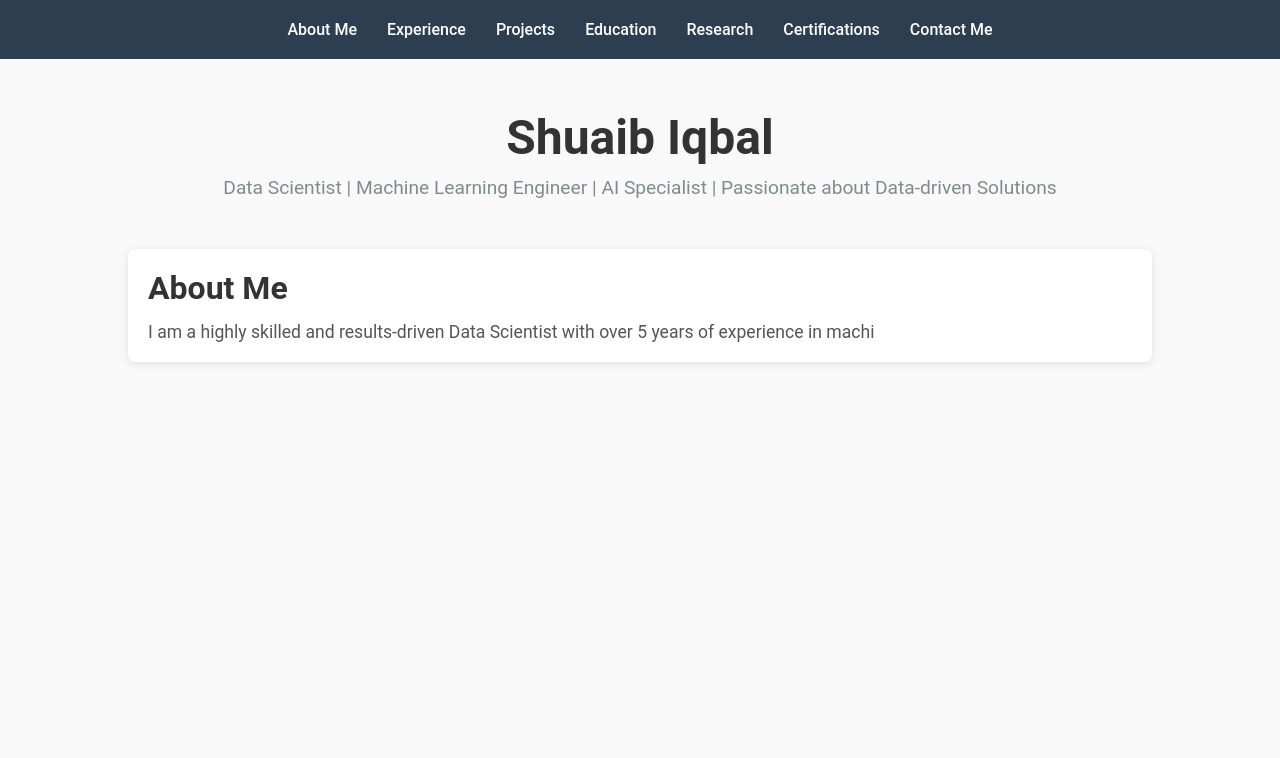
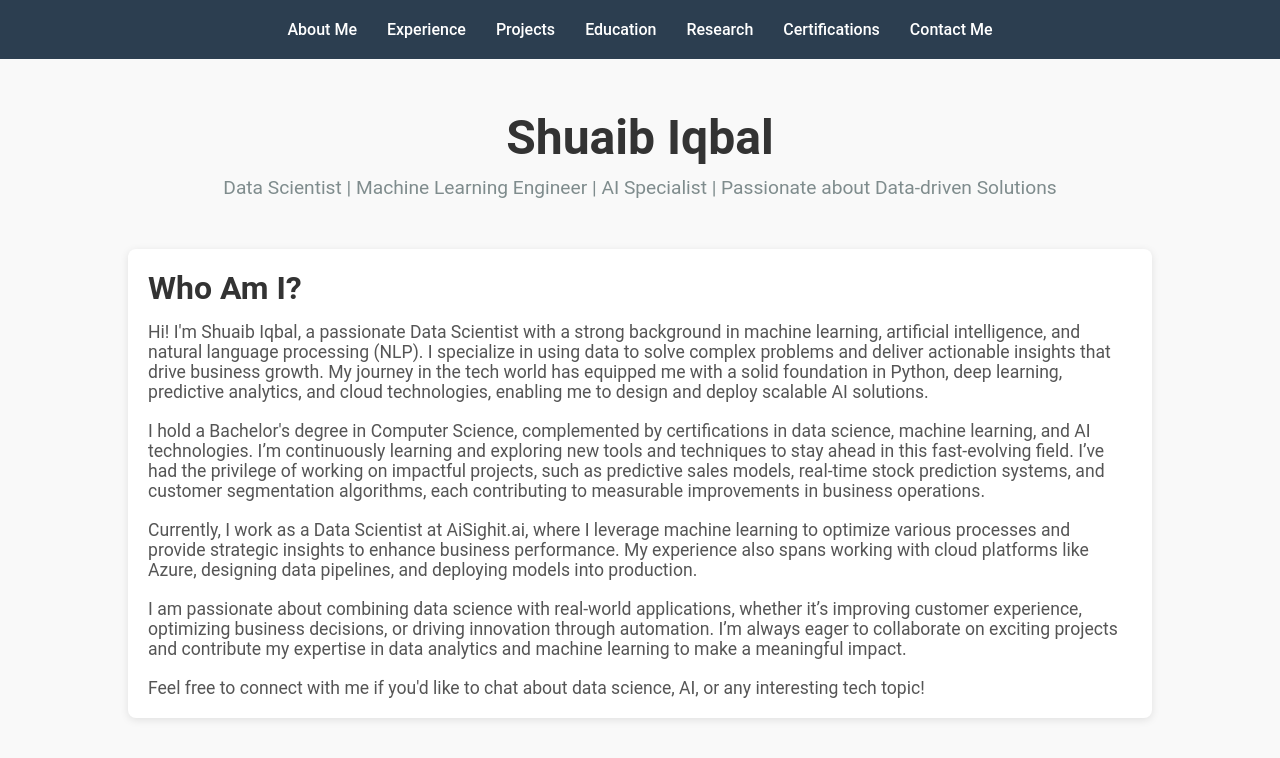
Before and after one commit to Shuaibiqbal/portfolio, a plain HTML site: page index.html in a window 1280 px wide. Drawn offline with Linux system fonts and the light colour scheme.

```diff
--- a/index.html
+++ b/index.html
@@ -136,7 +136,18 @@
     </header>
 
     <div class="container">
-        <section id="about" class="section card">
-            <h2>About Me</h2>
-            <p>
-                I am a highly skilled and results-driven Data Scientist with over 5 years of experience in machi
+        <section class="section card">
+            <h2>Who Am I?</h2>
+            <p>Hi! I'm Shuaib Iqbal, a passionate Data Scientist with a strong background in machine learning, artificial intelligence, and natural language processing (NLP). I specialize in using data to solve complex problems and deliver actionable insights that drive business growth. My journey in the tech world has equipped me with a solid foundation in Python, deep learning, predictive analytics, and cloud technologies, enabling me to design and deploy scalable AI solutions.</p>
+            <br>
+            <p>I hold a Bachelor's degree in Computer Science, complemented by certifications in data science, machine learning, and AI technologies. I’m continuously learning and exploring new tools and techniques to stay ahead in this fast-evolving field. I’ve had the privilege of working on impactful projects, such as predictive sales models, real-time stock prediction systems, and customer segmentation algorithms, each contributing to measurable improvements in business operations.</p>
+            <br>
+            <p>Currently, I work as a Data Scientist at AiSighit.ai, where I leverage machine learning to optimize various processes and provide strategic insights to enhance business performance. My experience also spans working with cloud platforms like Azure, designing data pipelines, and deploying models into production.</p>
+            <br>
+            <p>I am passionate about combining data science with real-world applications, whether it’s improving customer experience, optimizing business decisions, or driving innovation through automation. I’m always eager to collaborate on exciting projects and contribute my expertise in data analytics and machine learning to make a meaningful impact.</p>
+            <br>
+            <p>Feel free to connect with me if you'd like to chat about data science, AI, or any interesting tech topic!</p>
+
+
+        </section>
+    </div>
```
Also changed, not shown: experience.html (+0 -1 lines).
